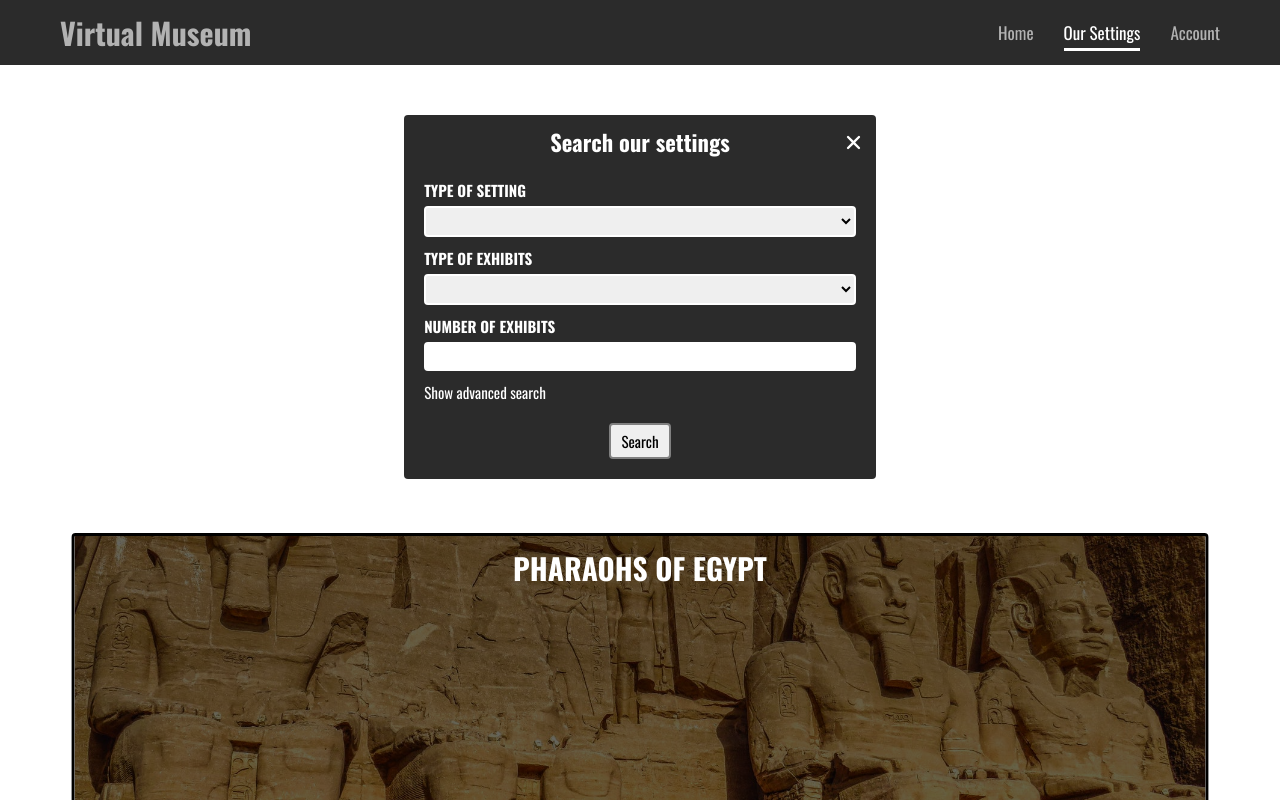
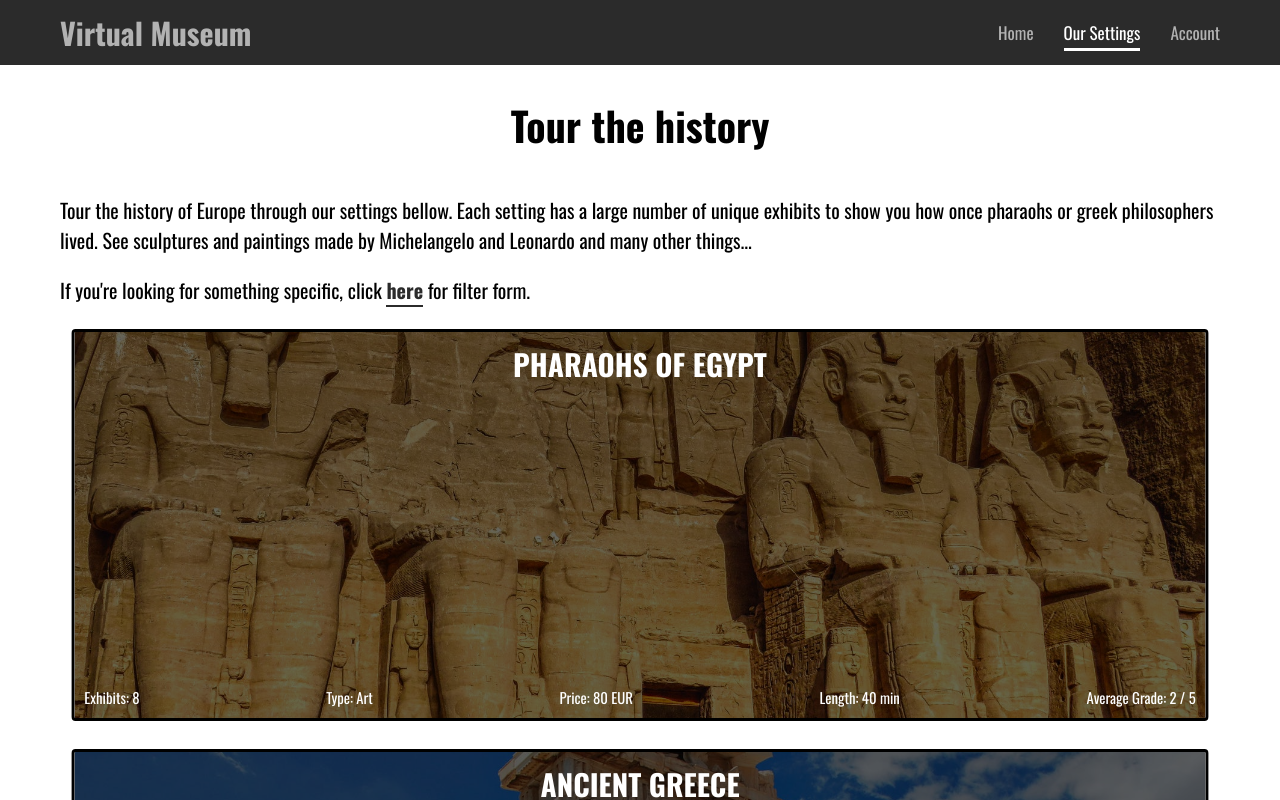
Before and after one commit to nik-ves/virtual-museum-app, a React (Create React App) app: page /settings in a window 1280 px wide. Shown: the top 800 px of the page. Built offline with nearby package versions, Linux system fonts and the light colour scheme.

Commit message:
Sign up form updated

```diff
--- a/src/components/auth/SignupForm.js
+++ b/src/components/auth/SignupForm.js
@@ -39,6 +39,14 @@ const SignUpForm = () => {
     valueChangeHandler: addressChangeHandler,
     valueBlurHandler: addressBlurHandler,
     resetValue: addressValueReset,
+  } = useInput((value) => value.trim() !== "");
+
+  const {
+    value: favoritesValue,
+    hasError: favoritesHasError,
+    valueChangeHandler: favoritesChangeHandler,
+    valueBlurHandler: favoritesBlurHandler,
+    resetValue: favoritesValueReset,
   } = useInput((value) => value.trim() !== "");
 
   const {
@@ -87,6 +95,7 @@ const SignUpForm = () => {
       lastName: lastNameValue,
       contactNumber: contactNumberValue,
       currentAddress: addressValue,
+      favorites: favoritesValue,
       email: emailValue,
       password: passwordValue,
     });
@@ -157,6 +166,18 @@ const SignUpForm = () => {
             />
             {addressHasError && <p>Address field must not be empty!</p>}
           </div>
+
+          <div className={lastNameClasses}>
+            <label htmlFor="favorites">Favorite settings and exhibits</label>
+            <textarea
+              type="text"
+              id="address"
+              value={favoritesValue}
+              onChange={favoritesChangeHandler}
+              onBlur={favoritesBlurHandler}
+            />
+            {favoritesHasError && <p>Favorites field must not be empty!</p>}
+          </div>
         </div>
 
         <div className="form-login">
--- a/src/components/homePage/HomeSettingCard.module.css
+++ b/src/components/homePage/HomeSettingCard.module.css
@@ -21,8 +21,9 @@
   position: absolute;
   top: 0;
   left: 0;
-  margin: 3rem;
-  height: 45rem;
+  padding: 3rem;
+  height: 100%;
+  width: 100%;
 }
 
 .setting-image {
--- a/src/components/homePage/HomeSettingsInfo.js
+++ b/src/components/homePage/HomeSettingsInfo.js
@@ -9,13 +9,23 @@ const HomeSettingsInfo = () => {
   const settingsCtx = useContext(SettingsContext);
   const settings = settingsCtx.settingsList;
 
+  const test = settings.filter((setting) => {
+    return setting.exhibits.length > 6;
+  });
+
+  console.log(test);
+
   return (
     <section className={classes["home-settings-info"]}>
       <h1>FEATURED SETTINGS</h1>
       <p>Some of our featured settings that you might like.</p>
 
       <div className={classes["home-settings"]}>
-        {settings.map((setting) => (
+        {settings
+          .filter((setting) => {
+            return setting.id <= 3;
+          })
+          .map((setting) => (
             <HomeSettingCard
               key={setting.id}
               name={setting.name}
@@ -34,3 +44,13 @@ const HomeSettingsInfo = () => {
 };
 
 export default HomeSettingsInfo;
+
+// .map((setting) => (
+//   <HomeSettingCard
+//     key={setting.id}
+//     name={setting.name}
+//     shortDescription={setting.shortDescription}
+//     image={setting.image}
+//     params={setting.params}
+//   />
+// ))}
--- a/src/components/homePage/HomeSettingsInfo.module.css
+++ b/src/components/homePage/HomeSettingsInfo.module.css
@@ -17,10 +17,15 @@
 
 .home-settings-link {
   font-size: 2rem;
-  border: none;
+  border-bottom: 2px solid transparent;
   background-color: transparent;
   text-decoration: none;
   color: black;
+  transition: all 0.3s;
+}
+
+.home-settings-link:hover {
+  border-bottom: 2px solid black;
 }
 
 .home-settings {
--- a/src/components/profile/ProfileDetails.js
+++ b/src/components/profile/ProfileDetails.js
@@ -42,6 +42,13 @@ const ProfileDetails = (props) => {
             </span>
           </li>
           <li>
+            <span className={classes["user-property"]}>Favorites:</span>
+            <span className={classes["user-info"]}>
+              {" "}
+              {userProfile.favorites}
+            </span>
+          </li>
+          <li>
             <span className={classes["user-property"]}>Email:</span>
             <span className={classes["user-info"]}> {userProfile.email}</span>
           </li>
--- a/src/components/settingsPage/SettingsList.js
+++ b/src/components/settingsPage/SettingsList.js
@@ -8,15 +8,45 @@ import { Link } from "react-router-dom";
 
 const SettingsList = () => {
   const [showAll, setShowAll] = useState(true);
+  const [showFilterForm, setShowFilterForm] = useState(false);
   const settingsCtx = useContext(SettingsContext);
   const settings = settingsCtx.settingsList;
 
+  const showFilterFormHandler = () => {
+    setShowFilterForm(!showFilterForm);
+  };
+
   return (
     <Container>
-      <SettingsSearch setShowAll={setShowAll} />
+      <div className={classes["setting-list"]}>
+        <h1>Tour the history</h1>
+
+        <p>
+          Tour the history of Europe through our settings bellow. Each setting
+          has a large number of unique exhibits to show you how once pharaohs or
+          greek philosophers lived. See sculptures and paintings made by
+          Michelangelo and Leonardo and many other things...{" "}
+        </p>
+
+        {!showFilterForm && (
+          <p>
+            If you're looking for something specific, click{" "}
+            <Link to="/settings" onClick={showFilterFormHandler}>
+              here
+            </Link>{" "}
+            for filter form.
+          </p>
+        )}
+      </div>
+      {showFilterForm && (
+        <SettingsSearch
+          showFilterForm={showFilterFormHandler}
+          setShowAll={setShowAll}
+        />
+      )}
 
       {showAll && (
-        <div className={classes["settings-list"]}>
+        <div className={classes["settings-list-cards"]}>
           {settings.map((setting) => (
             <SettingCard key={setting.id} setting={setting} />
           ))}
@@ -24,7 +54,7 @@ const SettingsList = () => {
       )}
 
       {!showAll && (
-        <div className={classes["settings-list"]}>
+        <div className={classes["settings-list-cards"]}>
           <div className={classes["setting-error"]}>
             <p>
               {settingsCtx.filteredSettings.length === 0
--- a/src/components/settingsPage/SettingsList.module.css
+++ b/src/components/settingsPage/SettingsList.module.css
@@ -1,4 +1,19 @@
-.settings-list {
+.setting-list {
+  margin-top: 3rem;
+}
+
+.setting-list h1 {
+  text-align: center;
+  font-size: 4rem;
+  margin-bottom: 4rem;
+}
+
+.setting-list p {
+  font-size: 2rem;
+  margin-bottom: 2rem;
+}
+
+.settings-list-cards {
   margin: 0 auto 5rem auto;
   display: flex;
   flex-wrap: wrap;
@@ -17,7 +32,8 @@
   margin-bottom: 2rem;
 }
 
-.setting-error a {
+.setting-error a,
+.setting-list a {
   font-weight: bold;
   font-size: 2rem;
   text-decoration: none;
--- a/src/components/settingsPage/SettingsSearch.js
+++ b/src/components/settingsPage/SettingsSearch.js
@@ -96,7 +96,10 @@ const SettingsSearch = (props) => {
       <form onSubmit={submitHandler} className={classes["form"]}>
         <div className={classes["form-header"]}>
           <h2>Search our settings</h2>
-          <IoClose className={classes["form-close"]} />
+          <IoClose
+            onClick={props.showFilterForm}
+            className={classes["form-close"]}
+          />
         </div>
 
         <div className={classes["form-control"]}>
@@ -124,7 +127,7 @@ const SettingsSearch = (props) => {
             <option value="Vases">Vases</option>
           </select>
 
-          <label htmlFor="exhibitNumber">Number of exhibits</label>
+          <label htmlFor="exhibitNumber">Max number of exhibits</label>
           <input
             id="exhibitNumber"
             required
@@ -171,7 +174,7 @@ const SettingsSearch = (props) => {
               onChange={averageTimeChangeHandler}
             />
 
-            <label htmlFor="grade">Grade</label>
+            <label htmlFor="grade">Max rating</label>
             <input
               id="grade"
               required
--- a/src/context/auth-context.js
+++ b/src/context/auth-context.js
@@ -18,6 +18,7 @@ const AuthContextProvider = (props) => {
       lastName: "Stefanovic",
       contactNumber: "123456789",
       currentAddress: "Adresa 1",
+      favorites: "Krompir",
       email: "stefan@test.com",
       password: "stefan123",
     },
@@ -27,6 +28,7 @@ const AuthContextProvider = (props) => {
       lastName: "Markovic",
       contactNumber: "987654321",
       currentAddress: "Adresa 2",
+      favorites: "Testenina",
       email: "marko@test.com",
       password: "marko123",
     },
--- a/src/index.css
+++ b/src/index.css
@@ -6,6 +6,7 @@
   --secondary-bg-color: #151515;
   --border-color: #40e0d0;
   --color-text: #b2b2b2;
+  --color-error-text: #ff6666;
 }
 
 * {
@@ -129,12 +130,15 @@ button {
 .form-content h1 {
   text-align: center;
   margin-bottom: 1rem;
+  font-size: 3rem;
 }
 
 .form-content h2 {
+  display: inline-block;
   margin-top: 3rem;
-  margin-bottom: 1rem;
-  font-size: 2rem;
+  margin-bottom: 2rem;
+  font-size: 2.5rem;
+  border-bottom: 2px solid white;
 }
 
 .form-content form {
@@ -144,8 +148,7 @@ button {
 }
 
 .form-control p {
-  color: white;
-  text-align: center;
+  color: var(--color-error-text);
   font-size: 1.5rem;
   margin: 0.5rem 0;
 }
@@ -169,18 +172,20 @@ button {
   margin-bottom: 0.5rem;
 }
 
-.form-control input {
+.form-control input,
+.form-control textarea {
   border: 2px solid white;
   border-radius: 4px;
   padding: 0 0.5rem;
-  font: inherit;
+  font-size: 1.5rem;
   width: 30rem;
   max-width: 100%;
-  padding: 0.5rem;
+  padding: 1rem;
   margin-bottom: 1rem;
 }
 
-.form-control input:focus {
+.form-control input:focus,
+.form-control textarea:focus {
   outline: none;
   border: 2px solid var(--border-color);
 }
```
Also changed, not shown: 1 other file (tests, documents, lock files or other folders). Lines whose indentation alone changed are shown as unchanged.
